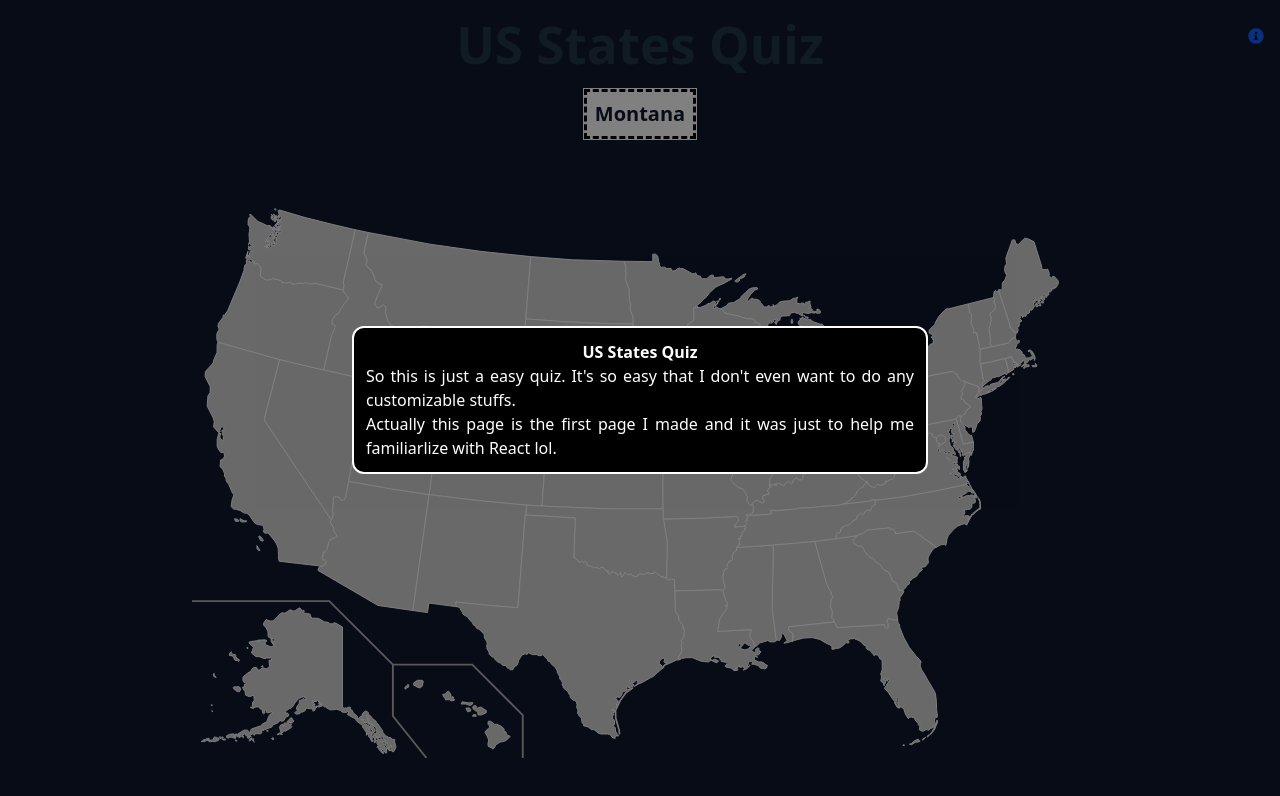
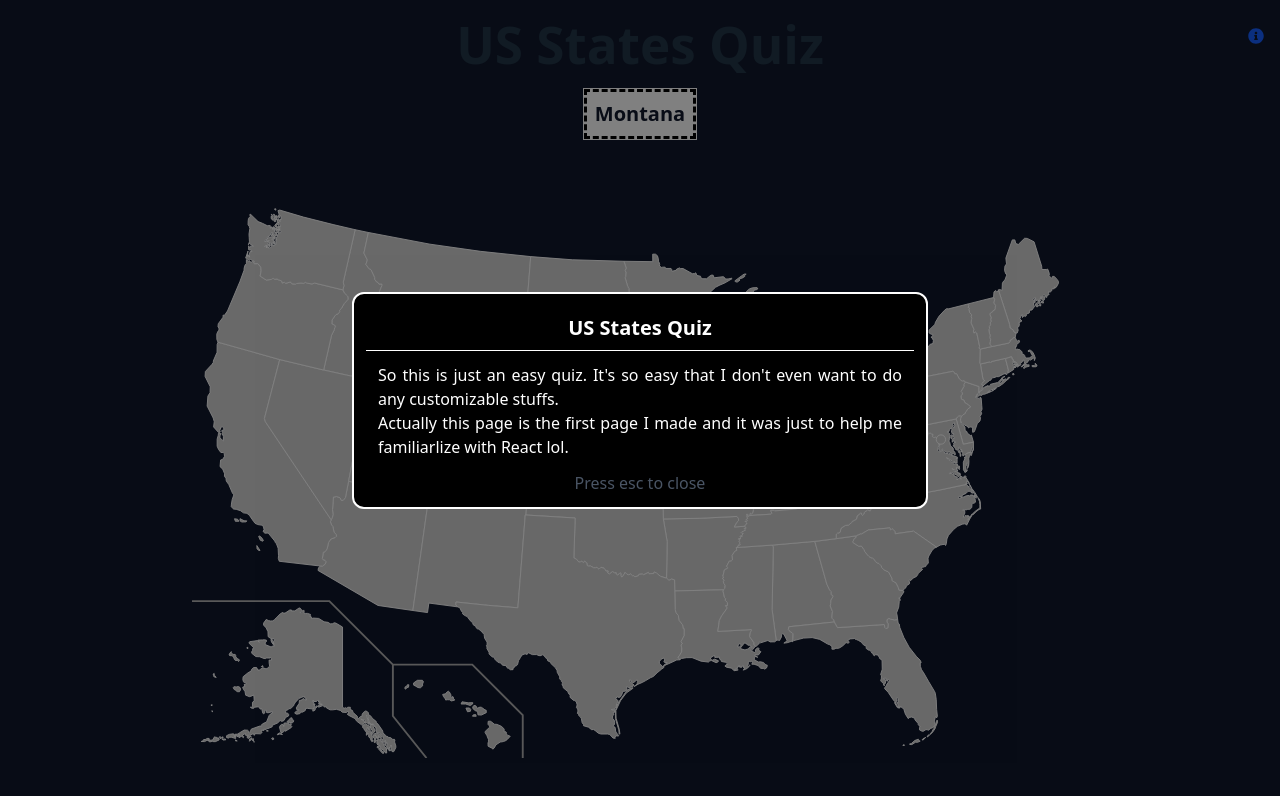
Before and after one commit to cmj0415/Geoguessr-tools, a React (Vite) app: page /us/states in a window 1280 px wide. Both pictures are taken after a click on the icon 1256 px from the left and 36 px from the top of the page. Shown: the top 796 px of the page. Built offline with nearby package versions, Linux system fonts and the light colour scheme.

Commit message:
[InfoWindow] slight re-design

```diff
--- a/src/components/InfoWindow.tsx
+++ b/src/components/InfoWindow.tsx
@@ -1,9 +1,10 @@
 import { useEffect } from 'react';
 type InfoWindowProps = {
     onClose: () => void,
+    title?: React.ReactNode,
     content?: React.ReactNode
 }
-export default function InfoWindow({ onClose, content }: InfoWindowProps) {
+export default function InfoWindow({ onClose, title, content }: InfoWindowProps) {
     useEffect(() => {
         const handleKeyDown = (e: KeyboardEvent) => {
             if (e.key === "Escape") {
@@ -21,7 +22,16 @@ export default function InfoWindow({ onClose, content }: InfoWindowProps) {
     return (
         <div className="fixed flex inset-0 bg-[#0000007f] items-center justify-center">
             <div className="bg-black text-white rounded-xl w-full max-w-xl p-3 border-2 border-white z-10">
-                { content }
+                <div className="text-center text-xl m-2">
+                    { title }
+                </div>
+                <hr></hr>
+                <div className="text-justify text-base m-3">
+                    { content }
+                </div>
+                <p className="text-gray-600">
+                    Press esc to close
+                </p>
             </div>
         </div>
     )
--- a/src/pages/USStates.tsx
+++ b/src/pages/USStates.tsx
@@ -120,17 +120,22 @@ export default function USStates() {
             </header>
             <QuestionCard target={ question[1] }/>
             <USMap className="mx-auto mt-16 w-full max-w-4xl h-auto" ref={ svgRef }/>
-            { isInfoOpen && <InfoWindow content={
+            { isInfoOpen && <InfoWindow
+                title={
+                    <h2 className="text-center font-bold">US States Quiz</h2>
+                }
+                content={
                     <div className="text-justify">
-                    <h2 className="text-center font-bold">US States Quiz</h2>
                         <p>
-                        So this is just a easy quiz. It's so easy that I don't even want to do any customizable stuffs.
+                            So this is just an easy quiz. It's so easy that I don't even want to do any customizable stuffs.
                         </p>
                         <p>
                             Actually this page is the first page I made and it was just to help me familiarlize with React lol.
                         </p>
                     </div>
-            } onClose={ (() => setIsInfoOpen(false)) }/>}
+                }
+                onClose={ (() => setIsInfoOpen(false)) }
+            />}
         </div>
     )
 }
```
Lines whose indentation alone changed are shown as unchanged.
